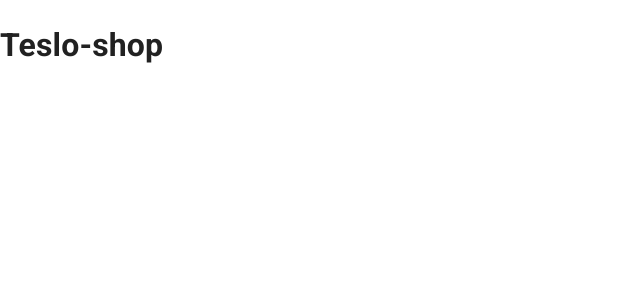
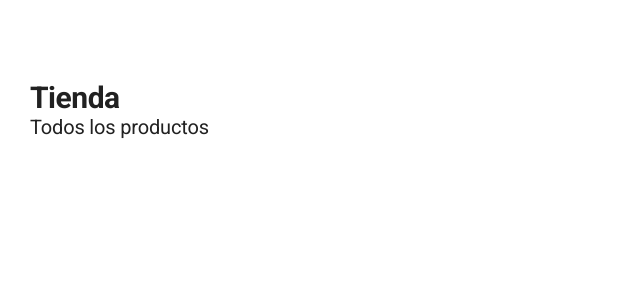
Before and after one commit to FelipeMerchan/teslo-shop, a Next.js app: page / in a window 1280 px wide. Shown: the top 300 px of the page, without its empty margins (0-640 px from the left). Built offline with nearby package versions, Linux system fonts and the light colour scheme.

Commit message:
176. Estructura de directorios y ShopLayout

```diff
--- /dev/null
+++ b/components/layouts/ShopLayout.tsx
@@ -0,0 +1,42 @@
+import { FC } from 'react';
+import Head from 'next/head';
+
+interface Props {
+    children: React.ReactNode;
+    title: string;
+    pageDescription: string;
+    imageFullUrl?: string;
+}
+
+export const ShopLayout:FC<Props> = ({ children, title, pageDescription, imageFullUrl }) => {
+  return (
+    <>
+        <Head>
+            <title>{title}</title>
+            <meta name='description' content={pageDescription} />
+            <meta name='og:title' content={title} />
+            <meta name='og:description' content={pageDescription} />
+            {
+                imageFullUrl && (
+                    <meta name='og:image' content={imageFullUrl} />
+                )
+            }
+        </Head>
+        <nav>
+            {/* TODO: Navbar */}
+        </nav>
+        {/* TODO: Sidebar */}
+        <main style={{
+            margin: '80px auto',
+            maxWidth: '1440px',
+            padding: '0px 30px',
+        }}>
+            {children}
+        </main>
+        {/* Footer */}
+        <footer>
+            {/* TODO: Custom footer */}
+        </footer>
+    </>
+  )
+}
--- /dev/null
+++ b/components/layouts/index.ts
@@ -0,0 +1 @@
+export * from './ShopLayout';
--- a/pages/index.tsx
+++ b/pages/index.tsx
@@ -1,8 +1,18 @@
-import type { NextPage } from 'next'
+import type { NextPage } from 'next';
+import { Typography } from '@mui/material';
+
+import { ShopLayout } from '../components/layouts';
 
 const Home: NextPage = () => {
   return (
-    <h1>Teslo-shop</h1>
+    <ShopLayout title={'Teslo-Shop - Home'} pageDescription={'Encuentra los mejores productos de Teslo'}>
+      <Typography variant='h1' component='h1'>
+        Tienda
+      </Typography>
+      <Typography variant='h2' sx={{ mb: 1 }}>
+        Todos los productos
+      </Typography>
+    </ShopLayout>
   )
 }
 
```
